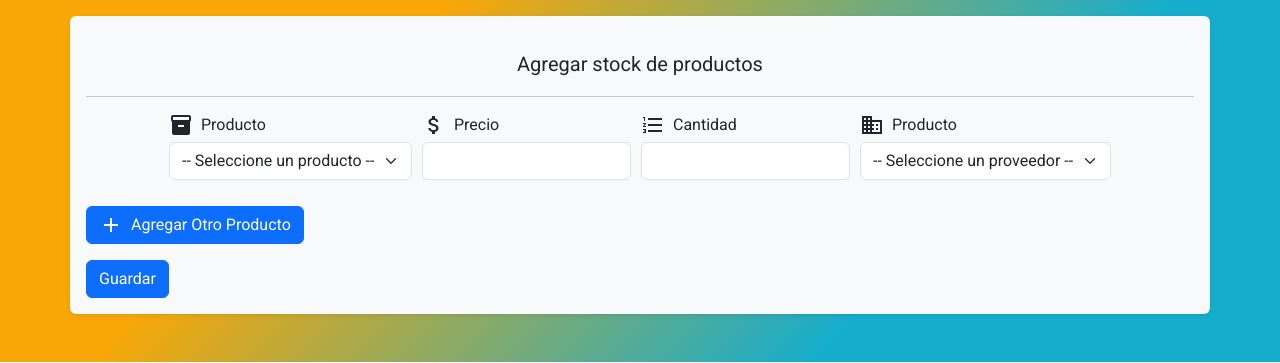
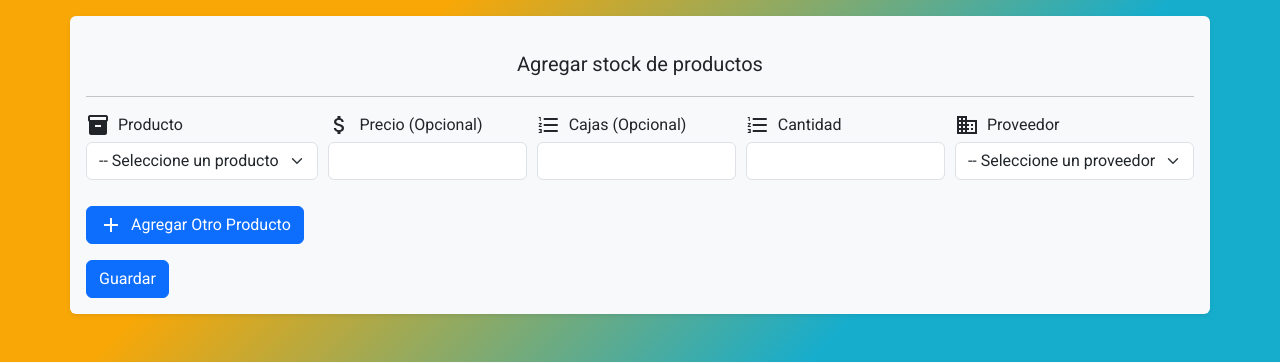
Before and after one commit to E8Vitel/Django-CRUD-APP, a Django app: page /bodega/crear/existente in a window 1280 px wide. Shown: the part 89-452 px from the top of the page. Run offline with Django 5.2, Linux system fonts and the light colour scheme; the visitor is signed in with stand-in values (Sample User, id 1); data that the repository does not hold is empty.

Commit message:
modificaciones en las vistas, calculo por cajas de productos

```diff
--- a/BodegaCEM/settings.py
+++ b/BodegaCEM/settings.py
@@ -38,8 +38,10 @@ INSTALLED_APPS = [
     'django.contrib.sessions',
     'django.contrib.messages',
     'django.contrib.staticfiles',
+    'django.contrib.humanize',
     'crispy_forms',
     'crispy_bootstrap4',
+    'django_extensions'
 ]
 
 CRISPY_TEMPLATE_PACK = 'bootstrap4'
@@ -114,7 +116,7 @@ AUTH_PASSWORD_VALIDATORS = [
 
 LANGUAGE_CODE = 'es'
 
-TIME_ZONE = 'UTC'
+TIME_ZONE = 'America/Santiago'
 
 USE_I18N = True
 
--- a/bodega/static/js/formOut.js
+++ b/bodega/static/js/formOut.js
@@ -6,6 +6,7 @@ $(document).ready(function () {
         var nuevoProducto = $(".producto:first").clone();
         nuevoProducto.find("input, select").val("");
         nuevoProducto.find(".productos").attr("name", "productos_" + contadorProductos);
+        nuevoProducto.find(".cajas").attr("name", "cajas_" + contadorProductos);
         nuevoProducto.find(".cantidades").attr("name", "cantidades_" + contadorProductos);
 
         nuevoProducto.append('<button type="button" class="eliminarProducto btn btn-danger" onclick="eliminarProducto(this)"><i class="material-icons">remove</i></button>');
--- a/bodega/static/js/formsEx.js
+++ b/bodega/static/js/formsEx.js
@@ -7,6 +7,7 @@ $(document).ready(function () {
         nuevoProducto.find("input, select").val("");
         nuevoProducto.find(".productos").attr("name", "productos[]");
         nuevoProducto.find(".precios").attr("name", "precios[]");
+        nuevoProducto.find(".cajas").attr("name", "cajas[]");
         nuevoProducto.find(".cantidades").attr("name", "cantidades[]");
 
         nuevoProducto.append('<button type="button" class="eliminarProducto btn btn-danger" onclick="eliminarProducto(this)"><i class="material-icons">remove</i></button>');
--- a/bodega/templates/historial.html
+++ b/bodega/templates/historial.html
@@ -1,5 +1,5 @@
 {% load static %}
-
+{% load humanize %}
 <!DOCTYPE html>
 <html lang="es">
 <head>
@@ -38,12 +38,12 @@
                                         {% else %}
                                             {{ detalle.nombre_producto }}
                                         {% endif %}
-                                        - Precio Unitario: ${{ detalle.precio_unitario|floatformat:0 }}
+                                        - Precio Unitario: ${{ detalle.precio_unitario|intcomma }}
                                         {% if detalle.historial.receptor %}
                                             - Cantidad enviada: {{ detalle.cantidad }}
                                             - Receptor: {{ detalle.historial.receptor }}
                                         {% else %}
-                                            - Cantidad: {{ detalle.cantidad }}
+                                            - Cantidad ingresada: {{ detalle.cantidad }}
                                             {% if detalle.unidad %}
                                             - Proveedor: {{ detalle.unidad }}
                                             {% else %}
--- a/bodega/templates/productos.html
+++ b/bodega/templates/productos.html
@@ -30,7 +30,7 @@
                         <label for="nombreProducto1" class="form-label">Nombre del Producto</label>
                         <input type="text" class="form-control" id="nombreProducto1" name="nombreProducto" required>
 
-                        <label for="descripcion1" class="form-label mt-3">Descripción</label>
+                        <label for="descripcion1" class="form-label mt-3">Descripción (Opcional)</label>
                         <textarea class="form-control" id="descripcion1" name="descripcion" rows="4"></textarea>
                     </div>
 
--- a/bodega/templates/productosEx.html
+++ b/bodega/templates/productosEx.html
@@ -38,8 +38,13 @@
                     </div>
 
                     <div class="mb-3">
-                        <label for="precio" class="form-label align-items-center d-flex"><i class="material-icons me-2 icon-small">attach_money</i> Precio</label>
+                        <label for="precio" class="form-label align-items-center d-flex"><i class="material-icons me-2 icon-small">attach_money</i> Precio (Opcional)</label>
                         <input type="number" class="form-control" id="precio" name="precios[]" min="0">
+                    </div>
+
+                    <div class="mb-3">
+                        <label for="caja" class="form-label align-items-center d-flex"><i class="material-icons me-2 icon-small">format_list_numbered</i> Cajas (Opcional)</label>
+                        <input type="number" class="form-control" id="caja" name="cajas[]" required min="0">
                     </div>
 
                     <div class="mb-3">
@@ -48,7 +53,7 @@
                     </div>
 
                     <div class="mb-3">
-                        <label for="proveedor" class="form-label align-items-center d-flex"><i class="material-icons me-2 icon-small">business</i> Producto</label>
+                        <label for="proveedor" class="form-label align-items-center d-flex"><i class="material-icons me-2 icon-small">business</i> Proveedor</label>
                         <select class="form-select" id="proveedor" name="proveedores[]" required>
                             <option value="" disabled selected>-- Seleccione un proveedor --</option>
                             {% for unidad in unidades %}
--- a/bodega/templates/salidaProd.html
+++ b/bodega/templates/salidaProd.html
@@ -53,6 +53,7 @@
                             <option value="{{ producto.id }}">{{ producto.nombre_producto }}</option>
                         {% endfor %}
                     </select>
+                    <input type="text" name="cajas" class="form-control w-50" placeholder="Cajas (Opcional)">
                     <input type="text" name="cantidades" class="form-control w-50" placeholder="Cantidad">
                 </div>
             </div>
--- a/bodega/views.py
+++ b/bodega/views.py
@@ -143,14 +143,20 @@ def create_existing_productos(request):
     if request.method == 'POST':
         productos_data = request.POST.getlist('productos[]')
         precios = request.POST.getlist('precios[]')
+        cantidad_cajas = request.POST.getlist('cajas[]')
         cantidades = request.POST.getlist('cantidades[]')
         proveedores_id = request.POST.getlist('proveedores[]')
 
         historial = Historial.objects.create(fecha=datetime.now())
 
-        for producto_id, nuevo_precio, cantidad, proveedor in zip(productos_data, precios, cantidades, proveedores_id):
+        for producto_id, nuevo_precio, cajas, cantidad, proveedor in zip(productos_data, precios, cantidad_cajas, cantidades, proveedores_id):
             producto_existente = Producto.objects.get(id=producto_id)
             unidad = Unidad.objects.get(id=proveedor)
+            if cajas:
+                cantidad = int(cantidad) * int(cajas)
+            else:
+                cantidad = int(cantidad)
+
             detalle_historial = DetallesHistorial(
                 historial=historial,
                 producto=producto_existente,
@@ -184,9 +190,13 @@ def producto_output(request):
 
         productos_seleccionados = request.POST.getlist('productos')
         cantidades = request.POST.getlist('cantidades')
+        cajas = request.POST.getlist('cajas')
 
-        for producto_id, cantidad in zip(productos_seleccionados, cantidades):
-            cantidad = int(cantidad)
+        for producto_id, cajas, cantidad in zip(productos_seleccionados, cajas, cantidades):
+            if cajas:
+                cantidad = int(cantidad) * int(cajas)
+            else:
+                cantidad = int(cantidad)
             if cantidad > 0:
                 producto = Producto.objects.get(pk=producto_id)
                 DetalleSolicitud.objects.create(
```
Also changed, not shown: bodega/templates/bodega.html (+6 -5 lines), bodega/migrations/0001_initial.py, bodega/migrations/0002_rename_proveedor_producto_proveedores_and_more.py (deleted), bodega/migrations/0003_remove_unidad_categoria_unidad_and_more.py (deleted), bodega/migrations/0004_userprofile_gasto_mensual_and_more.py (deleted).
